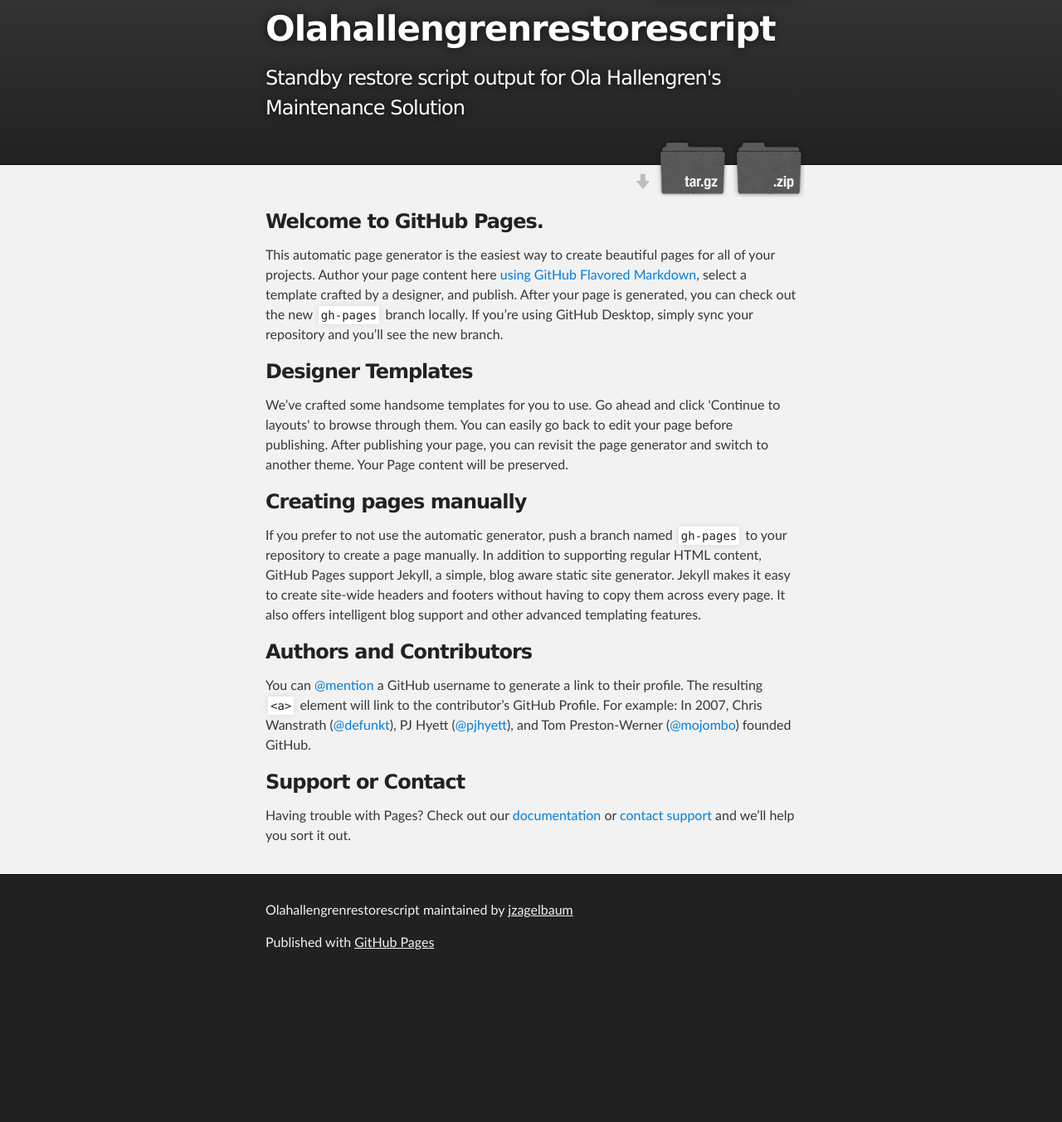
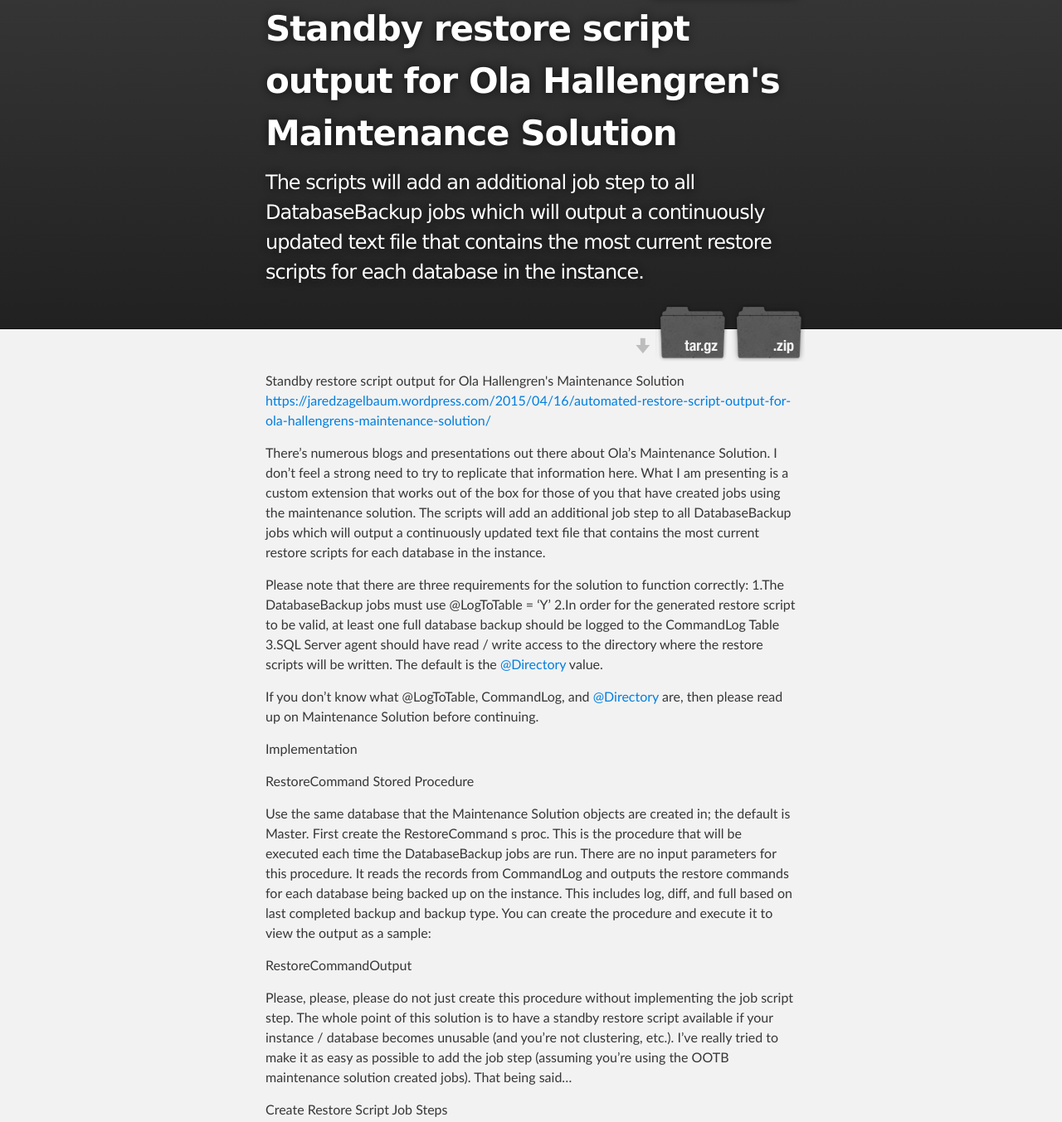
Before and after one commit to jzagelbaum/OlaHallengrenRestoreScript, a plain HTML site: page index.html in a window 1280 px wide. Shown: the part 47-1400 px from the top of the page at 83% size. Before the commit the page ends 1230 px from the top, so only its background shows below. Drawn offline with Linux system fonts and the light colour scheme.

```diff
--- a/index.html
+++ b/index.html
@@ -4,11 +4,11 @@
   <head>
     <meta charset='utf-8'>
     <meta http-equiv="X-UA-Compatible" content="chrome=1">
-    <meta name="description" content="Olahallengrenrestorescript : Standby restore script output for Ola Hallengren&#39;s Maintenance Solution">
+    <meta name="description" content="Standby restore script output for Ola Hallengren&#39;s Maintenance Solution : The scripts will add an additional job step to all DatabaseBackup jobs which will output a continuously updated text file that contains the most current restore scripts for each database in the instance.">
 
     <link rel="stylesheet" type="text/css" media="screen" href="stylesheets/stylesheet.css">
 
-    <title>Olahallengrenrestorescript</title>
+    <title>Standby restore script output for Ola Hallengren&#39;s Maintenance Solution</title>
   </head>
 
   <body>
@@ -18,8 +18,8 @@
         <header class="inner">
           <a id="forkme_banner" href="https://github.com/jzagelbaum/OlaHallengrenRestoreScript">View on GitHub</a>
 
-          <h1 id="project_title">Olahallengrenrestorescript</h1>
-          <h2 id="project_tagline">Standby restore script output for Ola Hallengren&#39;s Maintenance Solution</h2>
+          <h1 id="project_title">Standby restore script output for Ola Hallengren&#39;s Maintenance Solution</h1>
+          <h2 id="project_tagline">The scripts will add an additional job step to all DatabaseBackup jobs which will output a continuously updated text file that contains the most current restore scripts for each database in the instance.</h2>
 
             <section id="downloads">
               <a class="zip_download_link" href="https://github.com/jzagelbaum/OlaHallengrenRestoreScript/zipball/master">Download this project as a .zip file</a>
@@ -31,37 +31,44 @@
     <!-- MAIN CONTENT -->
     <div id="main_content_wrap" class="outer">
       <section id="main_content" class="inner">
-        <h3>
-<a id="welcome-to-github-pages" class="anchor" href="#welcome-to-github-pages" aria-hidden="true"><span aria-hidden="true" class="octicon octicon-link"></span></a>Welcome to GitHub Pages.</h3>
+        <p>Standby restore script output for Ola Hallengren's Maintenance Solution <a href="https://jaredzagelbaum.wordpress.com/2015/04/16/automated-restore-script-output-for-ola-hallengrens-maintenance-solution/">https://jaredzagelbaum.wordpress.com/2015/04/16/automated-restore-script-output-for-ola-hallengrens-maintenance-solution/</a></p>
 
-<p>This automatic page generator is the easiest way to create beautiful pages for all of your projects. Author your page content here <a href="https://guides.github.com/features/mastering-markdown/">using GitHub Flavored Markdown</a>, select a template crafted by a designer, and publish. After your page is generated, you can check out the new <code>gh-pages</code> branch locally. If you’re using GitHub Desktop, simply sync your repository and you’ll see the new branch.</p>
+<p>There’s numerous blogs and presentations out there about Ola’s Maintenance Solution. I don’t feel a strong need to try to replicate that information here. What I am presenting is a custom extension that works out of the box for those of you that have created jobs using the maintenance solution. The scripts will add an additional job step to all DatabaseBackup jobs which will output a continuously updated text file that contains the most current restore scripts for each database in the instance.</p>
 
-<h3>
-<a id="designer-templates" class="anchor" href="#designer-templates" aria-hidden="true"><span aria-hidden="true" class="octicon octicon-link"></span></a>Designer Templates</h3>
+<p>Please note that there are three requirements for the solution to function correctly: 1.The DatabaseBackup jobs must use @LogToTable = ‘Y’ 2.In order for the generated restore script to be valid, at least one full database backup should be logged to the CommandLog Table 3.SQL Server agent should have read / write access to the directory where the restore scripts will be written. The default is the <a href="https://github.com/Directory" class="user-mention">@Directory</a> value.</p>
 
-<p>We’ve crafted some handsome templates for you to use. Go ahead and click 'Continue to layouts' to browse through them. You can easily go back to edit your page before publishing. After publishing your page, you can revisit the page generator and switch to another theme. Your Page content will be preserved.</p>
+<p>If you don’t know what @LogToTable, CommandLog, and <a href="https://github.com/Directory" class="user-mention">@Directory</a> are, then please read up on Maintenance Solution before continuing.</p>
 
-<h3>
-<a id="creating-pages-manually" class="anchor" href="#creating-pages-manually" aria-hidden="true"><span aria-hidden="true" class="octicon octicon-link"></span></a>Creating pages manually</h3>
+<p>Implementation</p>
 
-<p>If you prefer to not use the automatic generator, push a branch named <code>gh-pages</code> to your repository to create a page manually. In addition to supporting regular HTML content, GitHub Pages support Jekyll, a simple, blog aware static site generator. Jekyll makes it easy to create site-wide headers and footers without having to copy them across every page. It also offers intelligent blog support and other advanced templating features.</p>
+<p>RestoreCommand Stored Procedure</p>
 
-<h3>
-<a id="authors-and-contributors" class="anchor" href="#authors-and-contributors" aria-hidden="true"><span aria-hidden="true" class="octicon octicon-link"></span></a>Authors and Contributors</h3>
+<p>Use the same database that the Maintenance Solution objects are created in; the default is Master. First create the RestoreCommand s proc. This is the procedure that will be executed each time the DatabaseBackup jobs are run. There are no input parameters for this procedure. It reads the records from CommandLog and outputs the restore commands for each database being backed up on the instance. This includes log, diff, and full based on last completed backup and backup type. You can create the procedure and execute it to view the output as a sample:</p>
 
-<p>You can <a href="https://help.github.com/articles/basic-writing-and-formatting-syntax/#mentioning-users-and-teams" class="user-mention">@mention</a> a GitHub username to generate a link to their profile. The resulting <code>&lt;a&gt;</code> element will link to the contributor’s GitHub Profile. For example: In 2007, Chris Wanstrath (<a href="https://github.com/defunkt" class="user-mention">@defunkt</a>), PJ Hyett (<a href="https://github.com/pjhyett" class="user-mention">@pjhyett</a>), and Tom Preston-Werner (<a href="https://github.com/mojombo" class="user-mention">@mojombo</a>) founded GitHub.</p>
+<p>RestoreCommandOutput</p>
 
-<h3>
-<a id="support-or-contact" class="anchor" href="#support-or-contact" aria-hidden="true"><span aria-hidden="true" class="octicon octicon-link"></span></a>Support or Contact</h3>
+<p>Please, please, please do not just create this procedure without implementing the job script step. The whole point of this solution is to have a standby restore script available if your instance / database becomes unusable (and you’re not clustering, etc.). I’ve really tried to make it as easy as possible to add the job step (assuming you’re using the OOTB maintenance solution created jobs). That being said…</p>
 
-<p>Having trouble with Pages? Check out our <a href="https://help.github.com/pages">documentation</a> or <a href="https://github.com/contact">contact support</a> and we’ll help you sort it out.</p>
+<p>Create Restore Script Job Steps</p>
+
+<p>This script accepts two parameter values: 1.@DatabaseName, the database where the Maintenance Solution and RestoreCommand objects are located (default of Master) 2.@RestoreScriptDir, accepts ‘Backup_Dir’, ‘Error_Log’, or custom defined dir, e.g., ‘C:\’. If the dir is a custom value, the directory must be created prior to running the job.</p>
+
+<p>For the @RestoreScriptDir parameter, the default value ‘Backup_Dir’ places the script in the instance level folder in the directory of the backup files, which is determined by the value of the <a href="https://github.com/Directory" class="user-mention">@Directory</a> parameter. ‘Error_Log’ places the restore script in the same dir as the default location of Maintenance Solution output files.</p>
+
+<p>Make sure SQL Agent has read / write access to any custom directory if used.</p>
+
+<p>After the script is run, you now have an additional job step in all of your DatabaseBackup jobs</p>
+
+<p>Result</p>
+
+<p>Now, each time a DatabaseBackup job is run, a continuously updated text file containing the latest restore script is written to the appropriate instance folder of the configured directory. So, you now have the power to restore your instance at the database level up to the last verified, completed backup. No GUI, no guesswork, and most importantly, no trying to figure out what needs to be restored when you have the least amount of time to think about it.</p>
       </section>
     </div>
 
     <!-- FOOTER  -->
     <div id="footer_wrap" class="outer">
       <footer class="inner">
-        <p class="copyright">Olahallengrenrestorescript maintained by <a href="https://github.com/jzagelbaum">jzagelbaum</a></p>
+        <p class="copyright">Standby restore script output for Ola Hallengren&#39;s Maintenance Solution maintained by <a href="https://github.com/jzagelbaum">jzagelbaum</a></p>
         <p>Published with <a href="https://pages.github.com">GitHub Pages</a></p>
       </footer>
     </div>
```
Also changed, not shown: params.json (+3 -3 lines).
